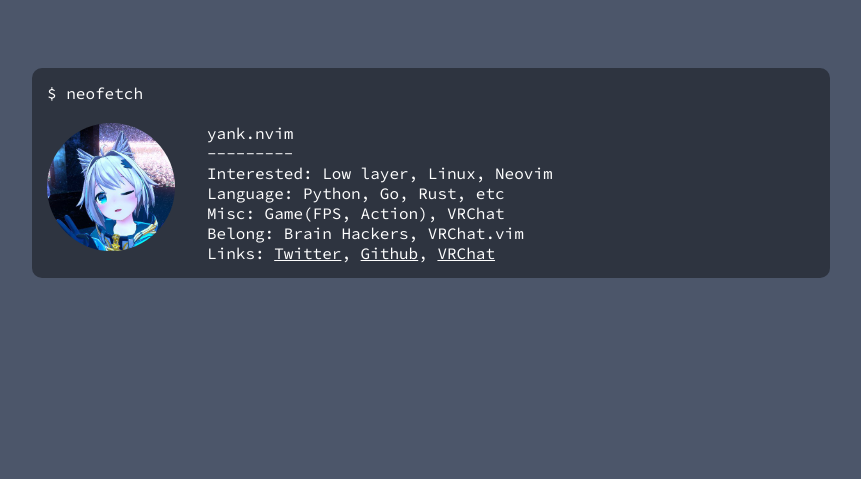
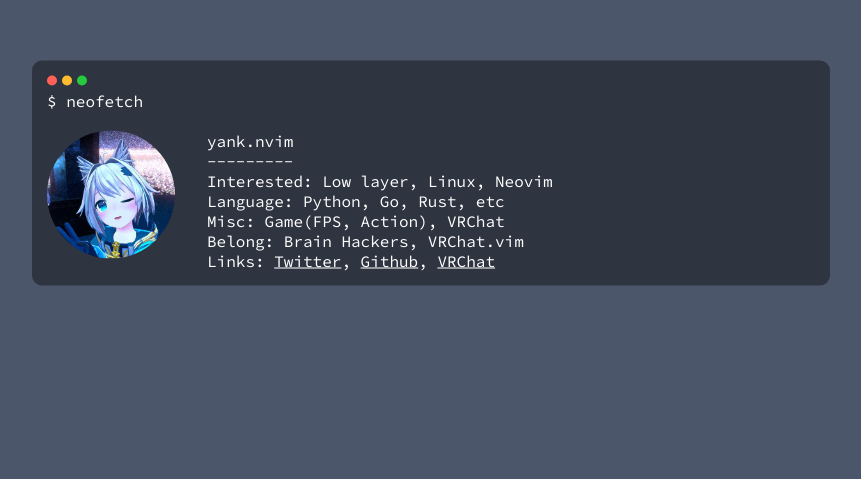
Before and after one commit to yanknvim/yank-neofetch, a plain HTML site: page index.html in a window 1280 px wide. Shown: the part 227-706 px from the top of the page, without its empty margins (209-1070 px from the left). Drawn offline with Linux system fonts and the light colour scheme.

Commit message:
Add buttons like macOS

```diff
--- a/index.html
+++ b/index.html
@@ -8,6 +8,11 @@
 
 	<body>
 		<div class="terminal-window">
+			<div class="buttons">
+				<div class="close"></div>
+				<div class="minimize"></div>
+				<div class="full"></div>
+			</div>
 			<p>$ neofetch</p>
 			<br>
 			<div class="terminal-container">
--- a/style.css
+++ b/style.css
@@ -35,6 +35,33 @@ a {
 	transform: translate(-50%, -50%);
 }
 
+.buttons {
+	display: flex;
+	gap: 5px;
+	margin-bottom: 5px;
+}
+
+.close {
+	background: #FF6057;
+	width: 10px;
+	height: 10px;
+	border-radius: 50%;
+}
+
+.minimize {
+	background: #FFBD2E;
+	width: 10px;
+	height: 10px;
+	border-radius: 50%;
+}
+
+.full {
+	background: #27C93F;
+	width: 10px;
+	height: 10px;
+	border-radius: 50%;
+}
+
 .icon {
 	height: 128px;
 	width:  128px;
```
